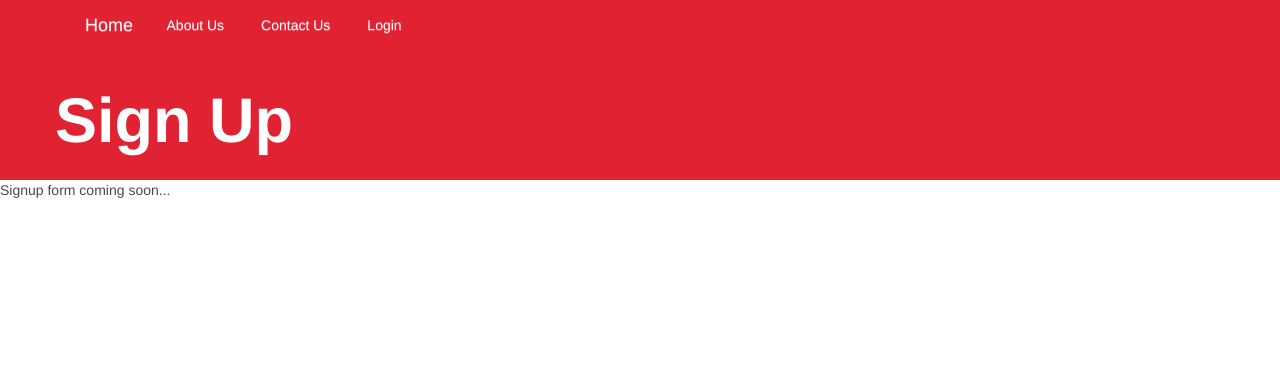
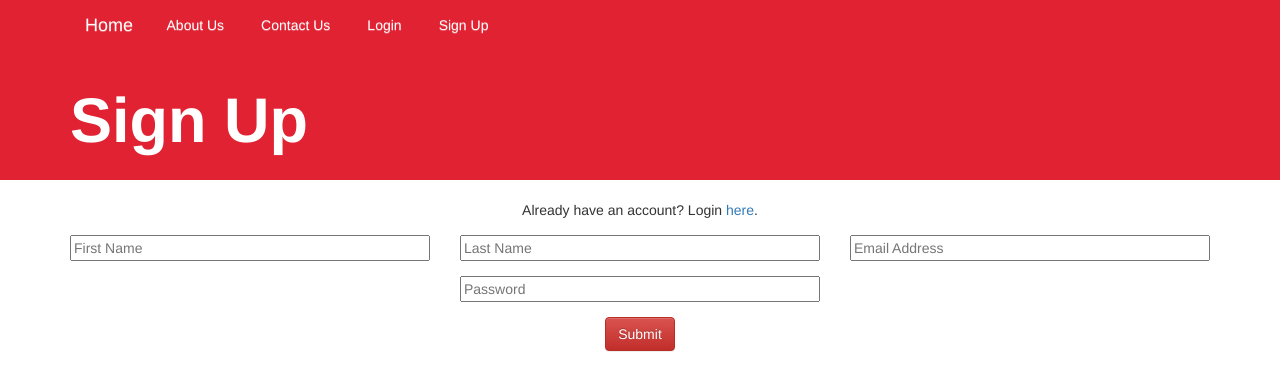
Before and after one commit to JackShort/dex, a Django app: page /signup/ in a window 1280 px wide. Shown: the top 391 px of the page. Run offline with Django 3.2, Linux system fonts and the light colour scheme; some libraries are stand-ins or nearby versions.

Commit message:
add signup and login page, add signup to navbar

```diff
--- a/landing/templates/base.html
+++ b/landing/templates/base.html
@@ -21,7 +21,8 @@
                 	<ul class="nav navbar-nav">
                     	<li class="nav-item"><a class="nav-link" href="{% url 'about' %}">About Us</a></li>
                     	<li class="nav-item"><a class="nav-link" href="{% url 'contact' %}">Contact Us</a></li>
-                    	<li class="nav-item"><a class="nav-link" href="{% url 'login' %}">Login</a></li>
+						<li class="nav-item"><a class="nav-link" href="{% url 'login' %}">Login</a></li>
+						<li class="nav-item"><a class="nav-link" href="{% url 'signup' %}">Sign Up</a></li>
                 	</ul>
             	</nav>
 			</div>
--- a/landing/templates/signup.html
+++ b/landing/templates/signup.html
@@ -6,11 +6,45 @@
 	<div class="jumbotron page-title">
 		<div class="container">
 			<div class="row">
-				<h1>Sign Up</h1>
+				<div class="col-xs-12">
+					<h1>Sign Up</h1>
+				</div>
 			</div>
 		</div>
 	</div>
-    <p>
-        Signup form coming soon...
-    </p>
+	<br>
+	<div class="container">
+		<div class="row form-group">
+			<center>
+				Already have an account? Login <a href="{% url 'login' %}">here</a>.
+			</center>
+		</div>
+		<form action="#" class="contact-form">
+			<div class="row form-group">
+				<div class="col-sm-4">
+    				<input type="text" class="fill-col" name="firstname" placeholder="First Name">
+				</div>
+
+				<div class="col-sm-4">
+    				<input type="text" class="fill-col" name="lastname" placeholder="Last Name">
+				</div>
+
+				<div class="col-sm-4">
+					<input type="email" class="fill-col" name="email" placeholder="Email Address">
+				</div>
+			</div>
+			<div class="row form-group">
+				<div class="col-sm-4"><!-- spacer --></div>
+				<div class="col-sm-4">
+    				<input type="password" class="fill-col" name="password" placeholder="Password">
+				</div>
+				<div class="col-sm-4"><!-- spacer --></div>
+			</div>
+			<div class="row form-group">
+				<center>
+					<input type="submit" class="btn btn-danger" value="Submit">
+				</center>
+			</div>
+		<form>
+	</div>
 {% endblock %}
--- a/static/css/main.css
+++ b/static/css/main.css
@@ -348,9 +348,6 @@ h3 {
   background-color: #c0392b;
 }
 
-.contact-form .firstname,
-.contact-form .lastname,
-.contact-form .email,
-.contact-form .contact-content {
+.fill-col {
 	width: 100%;
 }
```
Also changed, not shown: landing/templates/contact.html (+4 -4 lines), landing/templates/login.html (+27 -4 lines).
